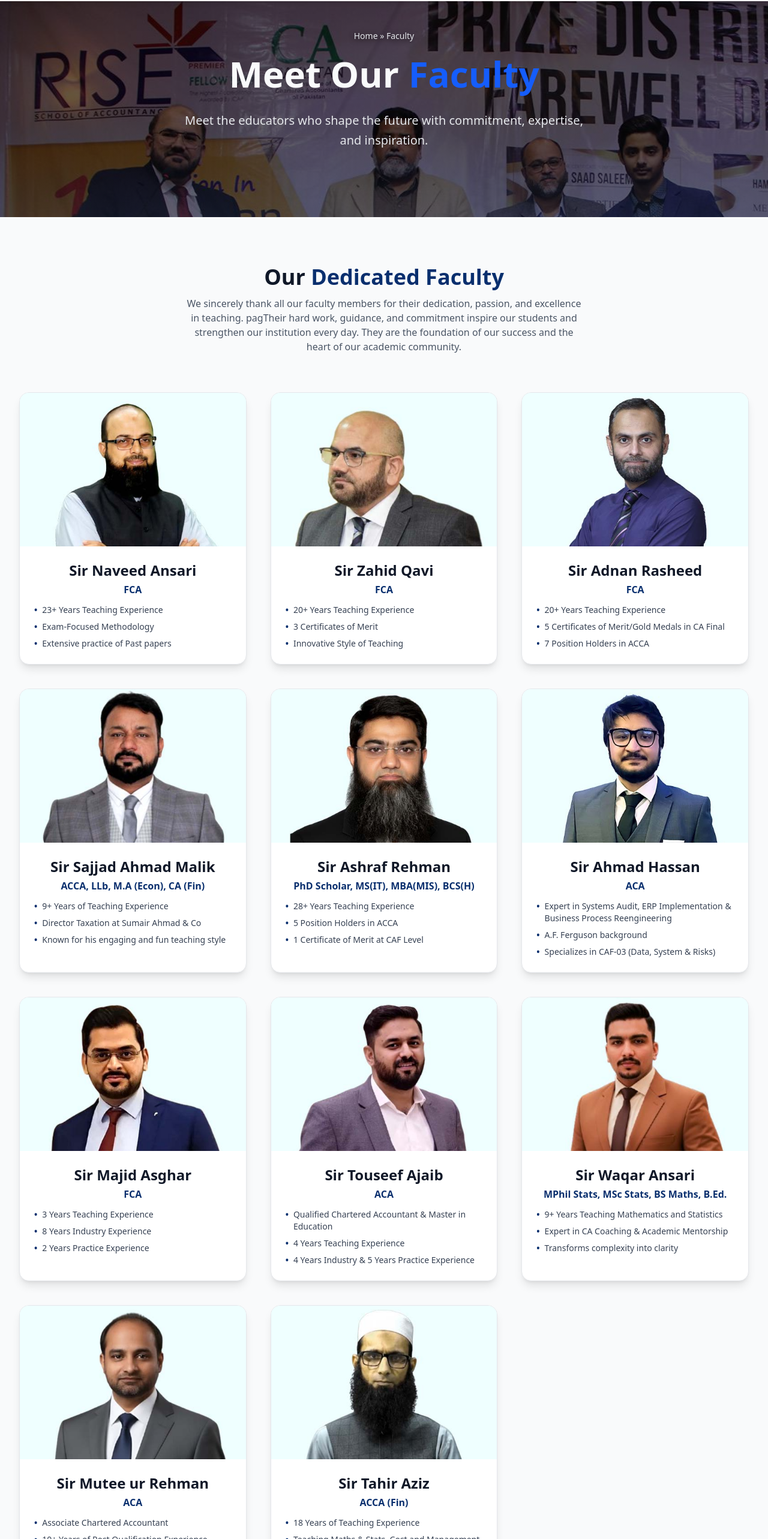
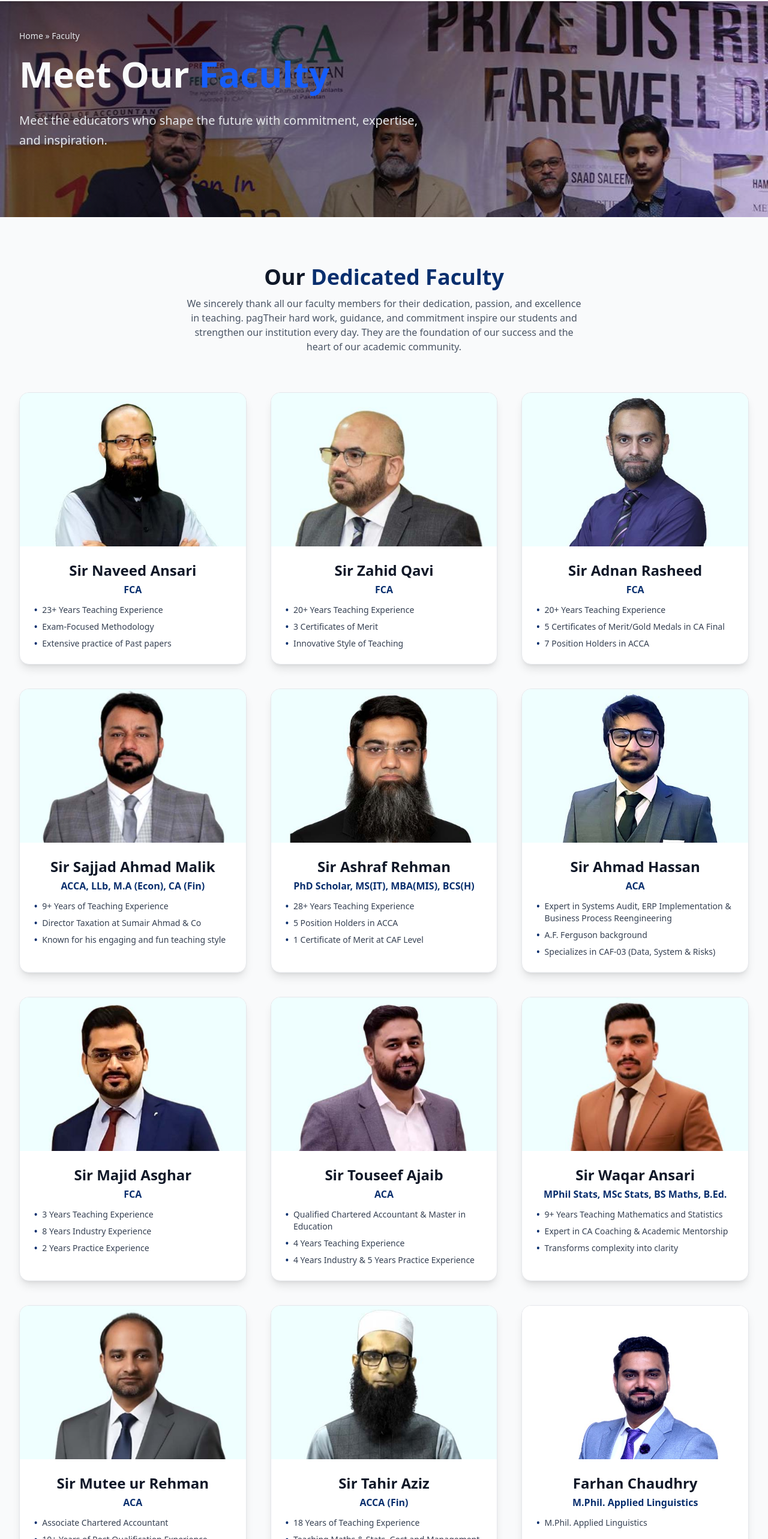
Before and after one commit to hamaadafzal4209/rise-school, a Next.js app: page /faculty in a window 1280 px wide. Shown: the part 62-2628 px from the top of the page at 60% size. Built offline with nearby package versions, Linux system fonts and the light colour scheme.

Commit message:
Add New faculty Member

```diff
--- a/app/faculty/page.tsx
+++ b/app/faculty/page.tsx
@@ -161,6 +161,14 @@ const FacultyPage = () => {
       ],
       image: "/assets/faculty/SirTahirAziz.jpg",
     },
+    {
+      name: "Farhan Chaudhry",
+      qualification: "M.Phil. Applied Linguistics",
+      details: [
+        "M.Phil. Applied Linguistics"
+      ],
+      image: "/assets/faculty/FarhanChaudhry.jpg",
+    },
   ];
 
   return (
--- a/components/common/Hero.tsx
+++ b/components/common/Hero.tsx
@@ -39,9 +39,9 @@ const Hero = ({
         backgroundAttachment: backgroundStyles.attachment || "scroll",
       }}
     >
-      <div className="absolute inset-0 bg-linear-to-b from-black/60 via-black/60 to-gray-900/65" />
+      <div className="absolute inset-0 bg-linear-to-l from-black/10 via-black/50 to-gray-900/50" />
 
-      <div className="relative container mx-auto px-6 text-center text-white">
+      <div className="relative container mx-auto px-6 text-left text-white">
         {breadcrumb && (
           <motion.div
             initial={{ opacity: 0, y: 20 }}
@@ -81,7 +81,7 @@ const Hero = ({
             initial={{ opacity: 0, y: 20 }}
             animate={{ opacity: 1, y: 0 }}
             transition={{ delay: 0.3, duration: 0.8 }}
-            className="text-lg md:text-xl text-gray-200 max-w-2xl mx-auto leading-relaxed"
+            className="text-lg md:text-xl text-gray-200 max-w-2xl leading-relaxed"
           >
             {description}
           </motion.p>
```
Also changed, not shown: public/assets/faculty/FarhanChaudhry.jpg (added).
